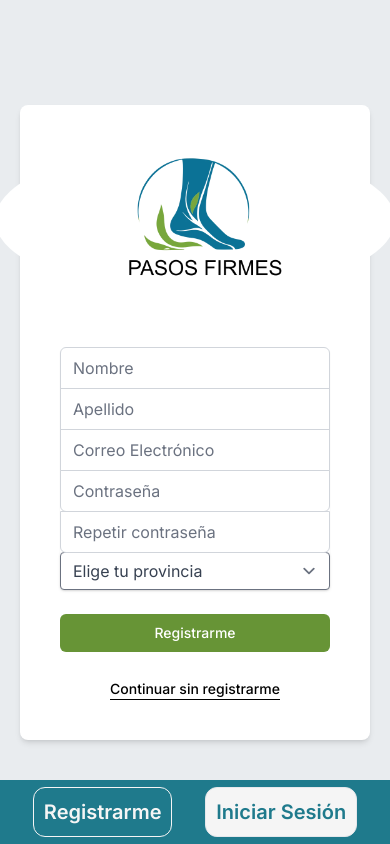
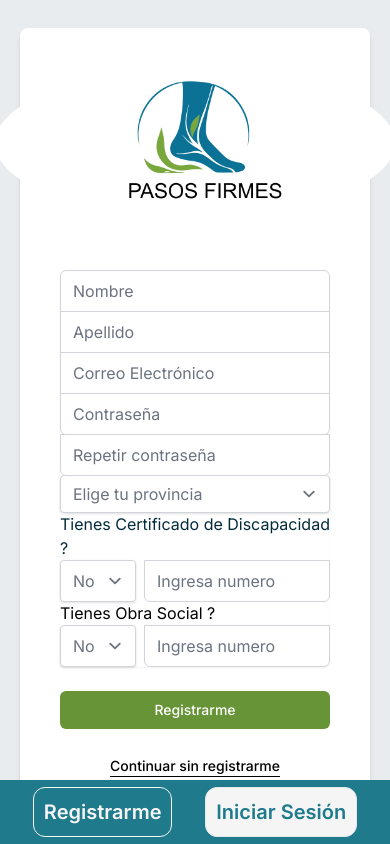
Before and after one commit to No-Country-simulation/s16-06-m-java-react, a React (Vite) app in the folder banco-de-ortesis/: page /register in a window 390 px wide. Built offline with nearby package versions, Linux system fonts and the light colour scheme; no server answers.

Commit message:
improved userForm, added smoothed transitions to some elements, fixed issues with responsivity in some views, relocated some protected routes

```diff
--- a/banco-de-ortesis/index.html
+++ b/banco-de-ortesis/index.html
@@ -8,7 +8,7 @@
     <title>Pasos Firmes</title>
   </head>
   <body>
-    <div id="root" class="xl:px-84"></div>
+    <div id="root" class="lg:px-40 xl:px-84"></div>
     <script type="module" src="/src/main.jsx"></script>
   </body>
 </html>
--- a/banco-de-ortesis/src/App.jsx
+++ b/banco-de-ortesis/src/App.jsx
@@ -39,7 +39,7 @@ function App() {
 function AppContent() {
   const location = useLocation();
   //add routes wich wont render Header or Nav components.
-  const showHeaderNav = !['/login', '/register', '/profile', '/onboarding', '/notFound'].includes(location.pathname);
+  const showHeaderNav = ['/home'].includes(location.pathname);
 
   return (
     <>
@@ -54,8 +54,6 @@ function AppContent() {
         <Route path="/article/:id" element={<ArticlePage />} />
         <Route path="*" element={<Navigate to="notFound" />} />
         <Route path={"/notFound"} element={<ErrorPage />} />
-        <Route path={'/confirmRequest'} element={<ConfirmRequest />} />
-        <Route path='/confirmed' element={<Confirmed />} />
         {/* Protected Routes */}
         <Route element={<ProtectedNode />}>
           <Route path='/editUserData/:id' element={<EditUserData />} />
@@ -66,6 +64,8 @@ function AppContent() {
           <Route path='/userArticles' element={<UserArticles />} />
           <Route path="/donate" element={<DonationRequestForm />} />
           <Route path='/request' element={<Requests />} />
+          <Route path='/confirmed' element={<Confirmed />} />
+          <Route path='/confirmRequest' element={<ConfirmRequest />} />
         </Route>
       </Routes>
       <MobileNav />
--- a/banco-de-ortesis/src/components/Carousel.jsx
+++ b/banco-de-ortesis/src/components/Carousel.jsx
@@ -20,14 +20,15 @@ export default function Carousel({ items }) {
     };
 
     return (
-        <div className="relative w-full max-w-4xl min-h-84 mx-auto bg-blue-100">
-            <div className="flex overflow-hidden relative min-h-84">
+        <div className="relative w-full max-w-2xl min-h-64 mx-auto bg-blue-100 md:max-w-lg lg:max-w-md">
+        <div className="flex overflow-hidden relative min-h-64">
           <div
             className="whitespace-nowrap transition-transform duration-500"
-                    style={{ transform: `translateX(-${currentIndex * 100}%)` }}>
+            style={{ transform: `translateX(-${currentIndex * 100}%)` }}
+          >
             {items.map((item, index) => (
               <div key={index} className="inline-block w-full h-full">
-                            <img src={item} alt={`Slide ${index}`} className="w-full h-full" />
+                <img src={item} alt={`Slide ${index}`} className="w-full h-full object-cover" />
               </div>
             ))}
           </div>
@@ -55,7 +56,6 @@ export default function Carousel({ items }) {
             ></div>
           ))}
         </div>
-
       </div>
     );
 }
--- a/banco-de-ortesis/src/main.jsx
+++ b/banco-de-ortesis/src/main.jsx
@@ -1,5 +1,5 @@
 import React from 'react'
-import ReactDOM from 'react-dom'
+import ReactDOM from 'react-dom/client'
 import './styles/Styles.css';
 import App from './App.jsx'
 
--- a/banco-de-ortesis/src/pages/ArticlePage.jsx
+++ b/banco-de-ortesis/src/pages/ArticlePage.jsx
@@ -61,9 +61,9 @@ const ArticlePage = () => {
   const items = [imageURL, imageURL, imageURL];
   return (
     <>
-      <div className='flex flex-col gap-4 mb-20'>
+      <div className='flex flex-col gap-4 mb-20 '>
         <Carousel items={items} />
-        <div className='flex flex-col gap-5 p-6 text-lg text-blueSecond'>
+        <div className='flex flex-col gap-5 p-6 lg:px-72 xl:px-40  text-lg text-blueSecond'>
           <div className='flex justify-between items-center text-xl font-bold'>
             <h2>{name}</h2>
             <UserTag userName={userName} userLastName={userLastName} />
--- a/banco-de-ortesis/src/pages/LoginPage.jsx
+++ b/banco-de-ortesis/src/pages/LoginPage.jsx
@@ -27,7 +27,6 @@ const Login = () => {
     try {
       const data = await loginUser(user);
       auth.saveSessionInfo(data);
-      navigate('/profile');
     } catch (error) {
       showAlert('Error al iniciar sesión', 'Por favor intenta de nuevo más tarde')
     }
--- a/banco-de-ortesis/src/pages/RegisterPage.jsx
+++ b/banco-de-ortesis/src/pages/RegisterPage.jsx
@@ -16,9 +16,13 @@ const Register = () => {
     email: '',
     password: '',
     province: '',
-    repeatedPassword: ''
+    repeatedPassword: '',
+    socialWorkNumber:'',
+    disabilityCertificateNumber:''
   });
 
+  const[socialInput, setSocialInput] = useState(false);
+  const[disabilityCert, setDisabilityCert] = useState(false);
 
   const [showOnboarding, setShowOnboarding] = useState(false);
   const navigate = useNavigate();
@@ -32,6 +36,10 @@ const Register = () => {
       [name]: value
     });
   };
+
+  const handleSelectChange = (e, setFunction) =>{
+    setFunction(e.target.value === 'true');
+  }
 
   const handleSubmit = async (event) => {
     event.preventDefault();
@@ -143,10 +151,10 @@ const Register = () => {
                 id="province"
                 value={formData.province}
                 onChange={handleInputChange}
-                className="shadow appearance-none border rounded w-full py-2 px-3 text-gray-700 leading-tight focus:outline-none focus:shadow-outline"
+                className="shadow appearance-none border border-gray-300 rounded w-full py-2 px-3  text-gray-500 leading-tight focus:outline-none focus:shadow-outline"
               >
-                <option value="" defaultValue>Elige tu provincia </option>
-                <option value="Buenos Aires" default>Buenos Aires</option>
+                <option value="">Elige tu provincia </option>
+                <option value="Buenos Aires" defaultValue>Buenos Aires</option>
                 <option value="Catamarca">Catamarca</option>
                 <option value="Chaco">Chaco</option>
                 <option value="Chubut">Chubut</option>
@@ -170,6 +178,40 @@ const Register = () => {
                 <option value="Tierra del Fuego">Tierra del Fuego</option>
                 <option value="Tucumán">Tucumán</option>
               </select>
+            </div>
+            <div className='text-blueSecond'>
+              <label htmlFor="disabilityCertificateNumber">Tienes Certificado de Discapacidad ?</label>
+              <div className='flex gap-2'>
+                <select className=" max-w-fit pr-10 shadow appearance-none border border-gray-300 rounded w-full py-2 px-3  text-gray-500 leading-tight focus:outline-none focus:shadow-outline"
+                onChange={(e)=> handleSelectChange(e, setDisabilityCert)}
+                >
+                  <option value={false} defaultValue>No</option>
+                  <option value={true}>Si</option>
+                </select>
+                <input type="number" placeholder="Ingresa numero" disabled={!disabilityCert} value={formData.disabilityCertificateNumber}
+                  onChange={handleInputChange}
+                  name='disabilityCertificateNumber'
+                  className="appearance-none rounded-none relative block w-full px-3 py-2 border border-gray-300 placeholder-gray-500 text-gray-900 rounded-b-md focus:outline-none focus:ring-blue-500 focus:border-blue-500 focus:z-10 sm:text-sm"
+                />
+              </div>
+            </div>
+            <div>
+              <label htmlFor="socialWorkNumber">Tienes Obra Social ?</label>
+              <div className='flex gap-2'>
+                <select className="max-w-fit pr-10 shadow appearance-none border border-gray-300 rounded w-full py-2 px-3  text-gray-500 leading-tight focus:outline-none focus:shadow-outline"
+              onChange={(e)=> handleSelectChange(e, setSocialInput)}
+                >
+                  <option value={false} defaultValue>No</option>
+                  <option value={true}>Si</option>
+                </select>
+                <input type="number" placeholder="Ingresa numero"
+                disabled={!socialInput}
+                name='socialWorkNumber'
+                value={formData.socialWorkNumber}
+                onChange={handleInputChange}
+                  className="flex-grow-1 appearance-none rounded-none relative block w-full px-3 py-2 border border-gray-300 placeholder-gray-500 text-gray-900 rounded-b-md focus:outline-none focus:ring-blue-500 focus:border-blue-500 focus:z-10 sm:text-sm"
+                />
+              </div>
             </div>
           </div>
 
```
Also changed, not shown: banco-de-ortesis/src/components/MobileNav.jsx (+6 -6 lines). Lines whose indentation alone changed are shown as unchanged.
